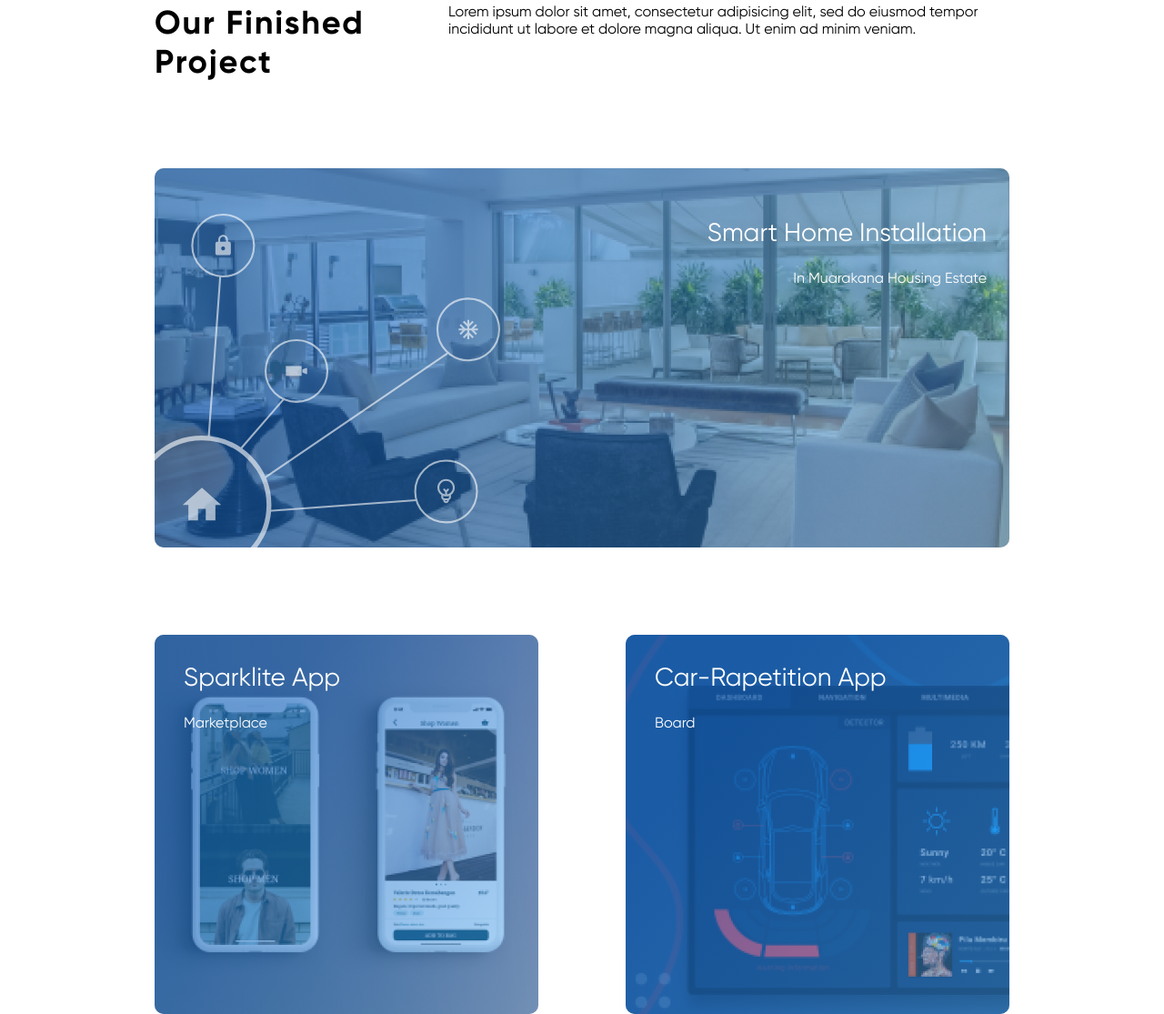
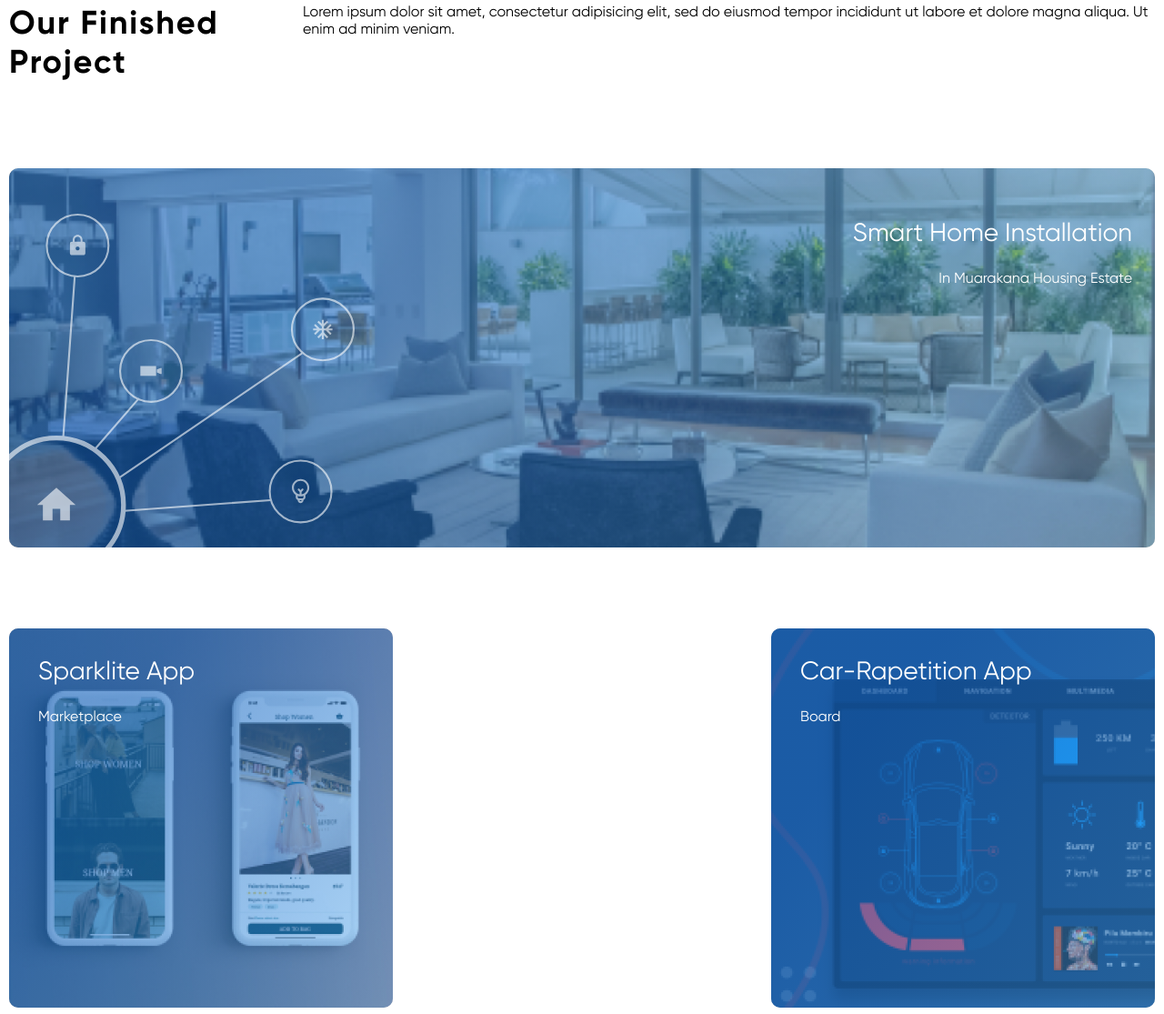
Before and after one commit to glebliutsko/Afrianska, a website: page src/index.html in a window 1280 px wide. Shown: the part 1934-3049 px from the top of the page at 91% size. Drawn offline with Linux system fonts and the light colour scheme; files that its build step writes are made by us from their sources.

Commit message:
Перетроен адаптив

```diff
--- a/src/css/blocks/can_help.css
+++ b/src/css/blocks/can_help.css
@@ -6,6 +6,7 @@ $oneColumnCanHelp: 800px;
     padding: 0 10px 0 10px;
 
     width: 100%;
+    box-sizing: content-box;
     max-width: $desktopContentWidth;
 }
 
--- a/src/css/blocks/finished_projects.css
+++ b/src/css/blocks/finished_projects.css
@@ -1,10 +1,13 @@
 /* .finished-projects */
 .finished-projects {
-    max-width: 940px;
     margin: 192px auto 0 auto;
+    padding: 0 10px;
+
+    box-sizing: content-box;
+    max-width: $desktopContentWidth;
 }
 
-@media (width < 925px) {
+@media (width < 855px) {
     .finished-projects {
         padding: 0 10px 0 10px;
     }
@@ -15,7 +18,7 @@
     margin-bottom: 96px;
 }
 
-@media (width >=925px) {
+@media (width >=855px) {
     .finished-projects__header-conteiner {
         display: flex;
         justify-content: flex-start;
@@ -30,13 +33,13 @@
     letter-spacing: 0.05em;
 }
 
-@media (width >=925px) {
+@media (width >= 855px) {
     .finished-projects__header {
         width: 230px;
         margin-right: 93px;
     }
 }
-@media (width < 925px) {
+@media (width < 855px) {
     .finished-projects__header {
         text-align: center;
         margin-bottom: 25px;
@@ -51,24 +54,27 @@
 /* .finished-projects__projects */
 .finished-projects__projects {
     display: grid;
+    row-gap: 89px;
 }
 
-@media (width >= 925px) {
+@media (width >= 855px) {
     .finished-projects__projects {
-        gap: 96px;
-
-        grid-template-columns: 1fr 1fr;
+        justify-content: space-between;
+        grid-template-columns: auto auto;
     }
 
-    .finished-projects__projects *:first-child {
+    .finished-projects__project {
+        width: 422px;
+    }
+
+    .finished-projects__project:first-child {
+        width: 100%;
         grid-column: 2 span;
     }
 }
 
-@media (width < 925px) {
+@media (width < 855px) {
     .finished-projects__projects {
-        row-gap: 50px;
-
         grid-template-columns: auto;
     }
 }
--- a/src/css/blocks/home_page_hero.css
+++ b/src/css/blocks/home_page_hero.css
@@ -18,7 +18,7 @@ $illustrationIntersection: 60px;
         grid-template-columns: auto auto;
 
         max-width: 1130px;
-        margin-left: calc((100% - $desktopMinWidthSize) / 2);
+        margin-left: calc((100% - $desktopContentWidth) / 2);
         margin-right: 25px;
     }
 }
--- a/src/index.html
+++ b/src/index.html
@@ -111,7 +111,7 @@
                 </div>
             </div>
             <div class="finished-projects__projects">
-                <div class="project">
+                <div class="project finished-projects__project">
                     <div class="project__header_container">
                         <h3 class="project__header">
                             Smart Home Installation
@@ -128,7 +128,7 @@
                     </div>
                 </div>
 
-                <div class="project">
+                <div class="project finished-projects__project">
                     <div class="project__header_container">
                         <h3 class="project__header">
                             Sparklite App
@@ -144,7 +144,7 @@
                     </div>
                 </div>
 
-                <div class="project">
+                <div class="project finished-projects__project">
                     <div class="project__header_container">
                         <h3 class="project__header">
                             Car-Rapetition App
```
